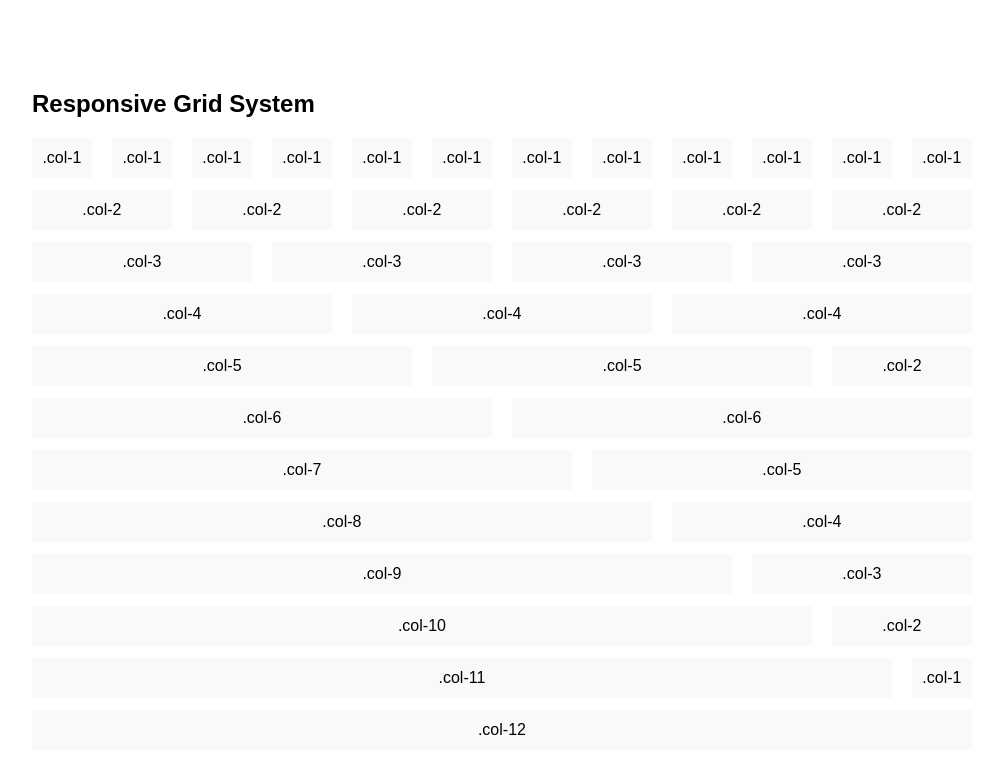
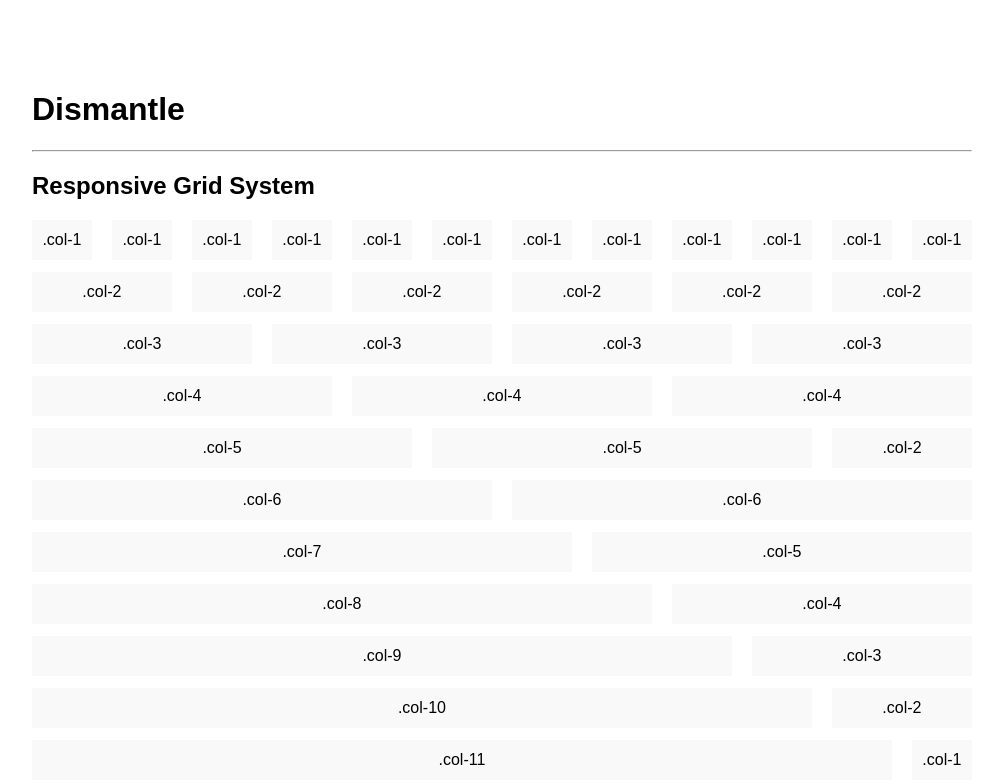
Before and after one commit to FRickReich/dismantle, a plain HTML site: page index.html in a window 1280 px wide. Shown: the top 784 px of the page, without its empty margins (138-1141 px from the left). Drawn offline with Linux system fonts and the light colour scheme.

Commit message:
Added Header

```diff
--- a/index.html
+++ b/index.html
@@ -30,6 +30,10 @@
 
 			<div class="row grid">
 				<div class="col-12">
+
+					<h1>Dismantle</h1>
+
+					<hr>
 
 					<h2>Responsive Grid System</h2>
 
```
